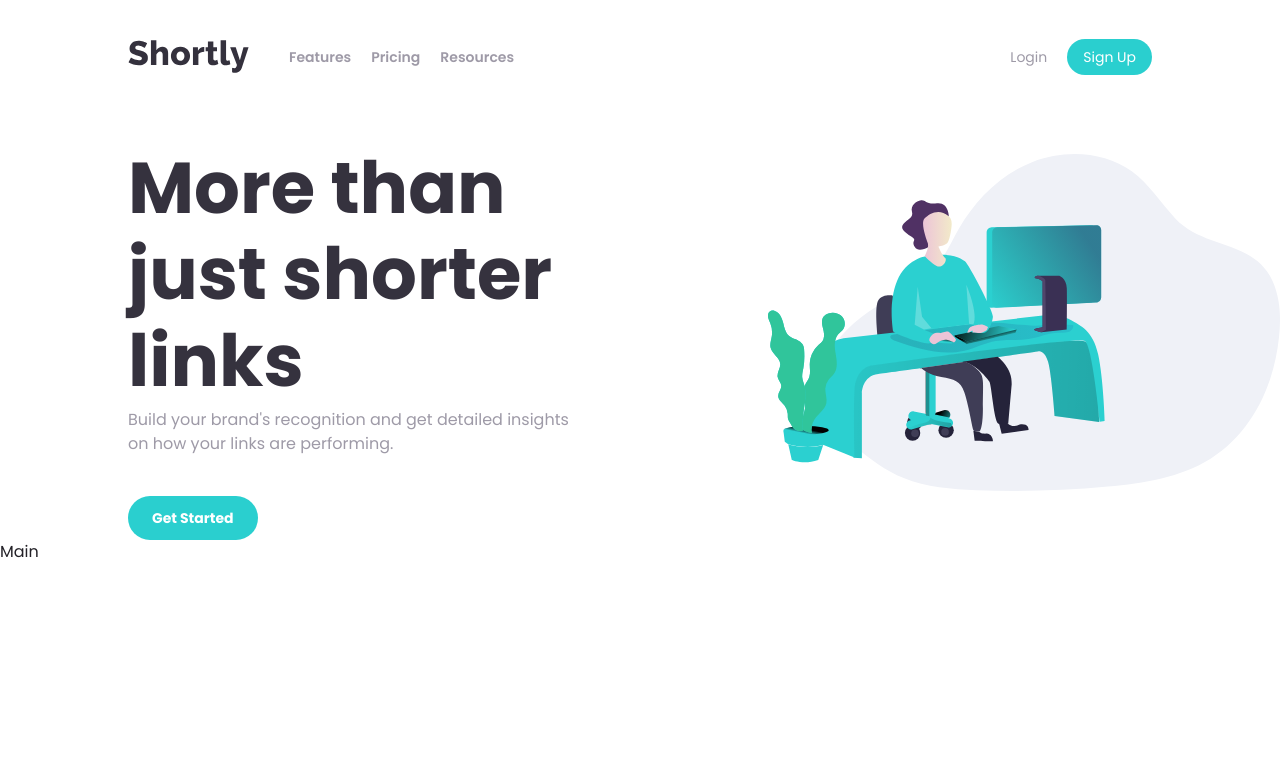
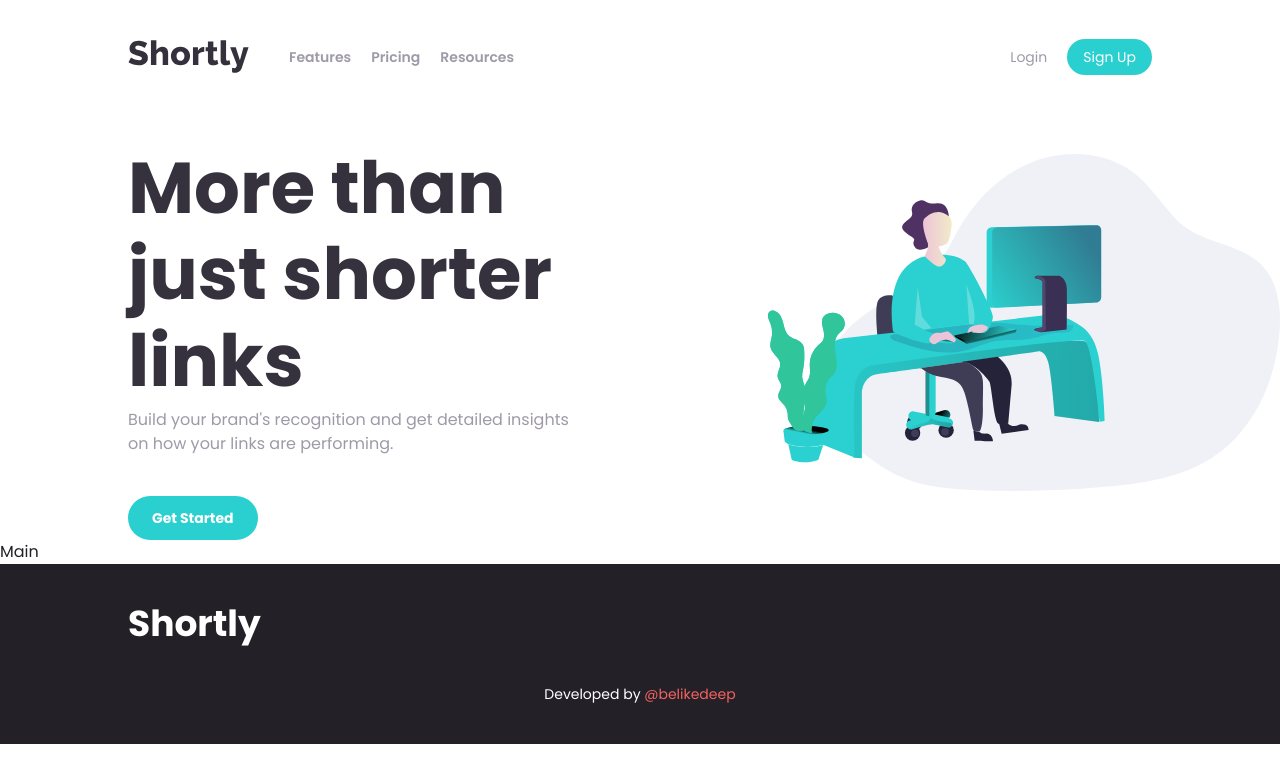
Before and after one commit to deepakmardii/next-url-shorter, a Next.js app: page / in a window 1280 px wide. Shown: the top 782 px of the page. Built offline with nearby package versions, Linux system fonts and the light colour scheme.

Commit message:
Footer design

```diff
--- a/app/layout.tsx
+++ b/app/layout.tsx
@@ -2,6 +2,7 @@ import type { Metadata } from "next";
 import { Poppins } from "next/font/google";
 import "./globals.css";
 import Navbar from "@/components/Navbar";
+import Footer from "@/components/Footer/Footer";
 
 const poppins = Poppins({
   subsets: ["latin"],
@@ -30,6 +31,7 @@ export default function RootLayout({
       <body className={poppins.className}>
         <Navbar />
         {children}
+        <Footer/>
       </body>
     </html>
   );
--- /dev/null
+++ b/components/Footer/Footer.tsx
@@ -0,0 +1,19 @@
+import React from 'react'
+import Link from 'next/link'
+
+const Footer = () => {
+    return (
+        <footer className='lg:px-32 md:px-16 px-5 py-10 bg-very-dark-violet text-white'>
+            <div className='flex md:flex-wrap md:flex-row flex-col gap-10 justify-between md:text-start md:items-start text-center items-center'>
+                <h2 className='md:text-4xl text-3xl font-bold'>Shortly</h2>
+            </div>
+            <div className='flex flex-col md:flex-row md:justify-between md:items-center gap-5 mt-10'>
+                <p className='text-center mx-auto text-sm'>Developed by
+                    <Link href="https://github.com/belikedeep" className='text-danger'> @belikedeep</Link>
+                </p>
+            </div>
+        </footer>
+    )
+}
+
+export default Footer
```
